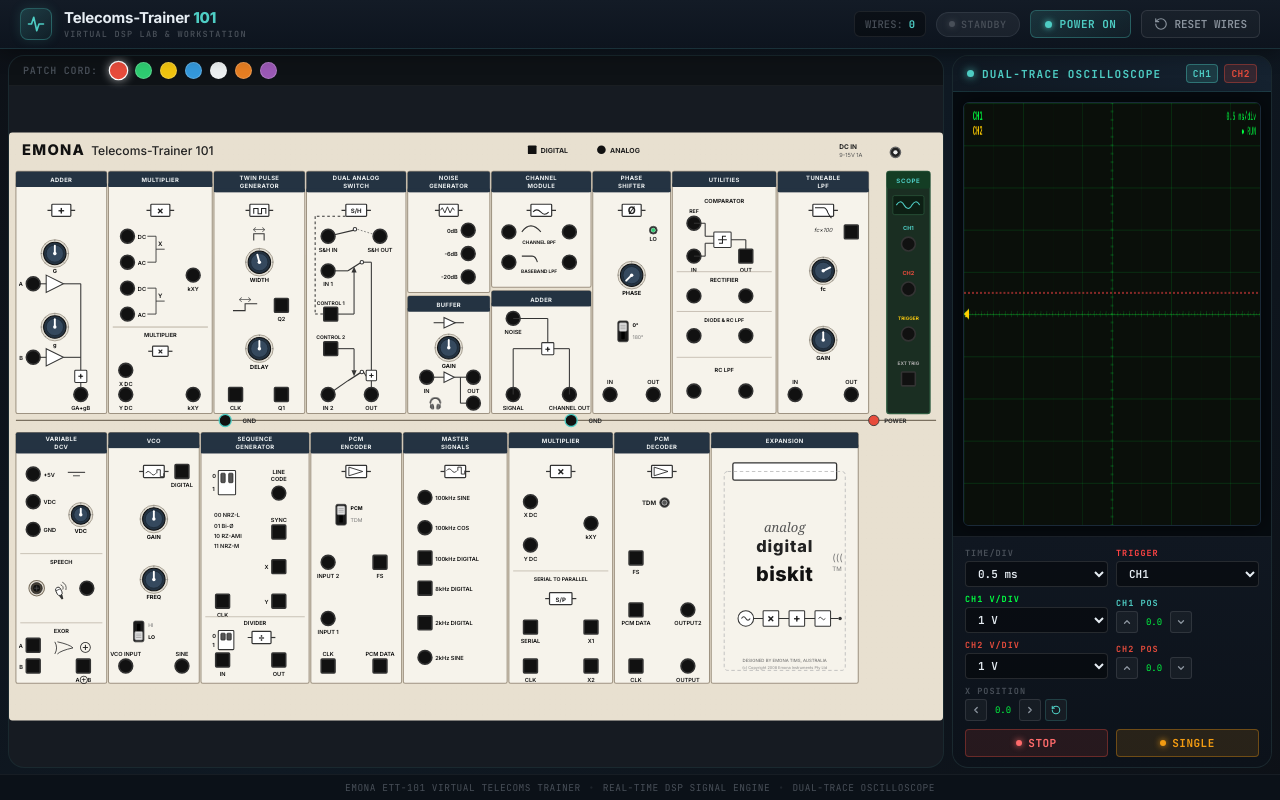
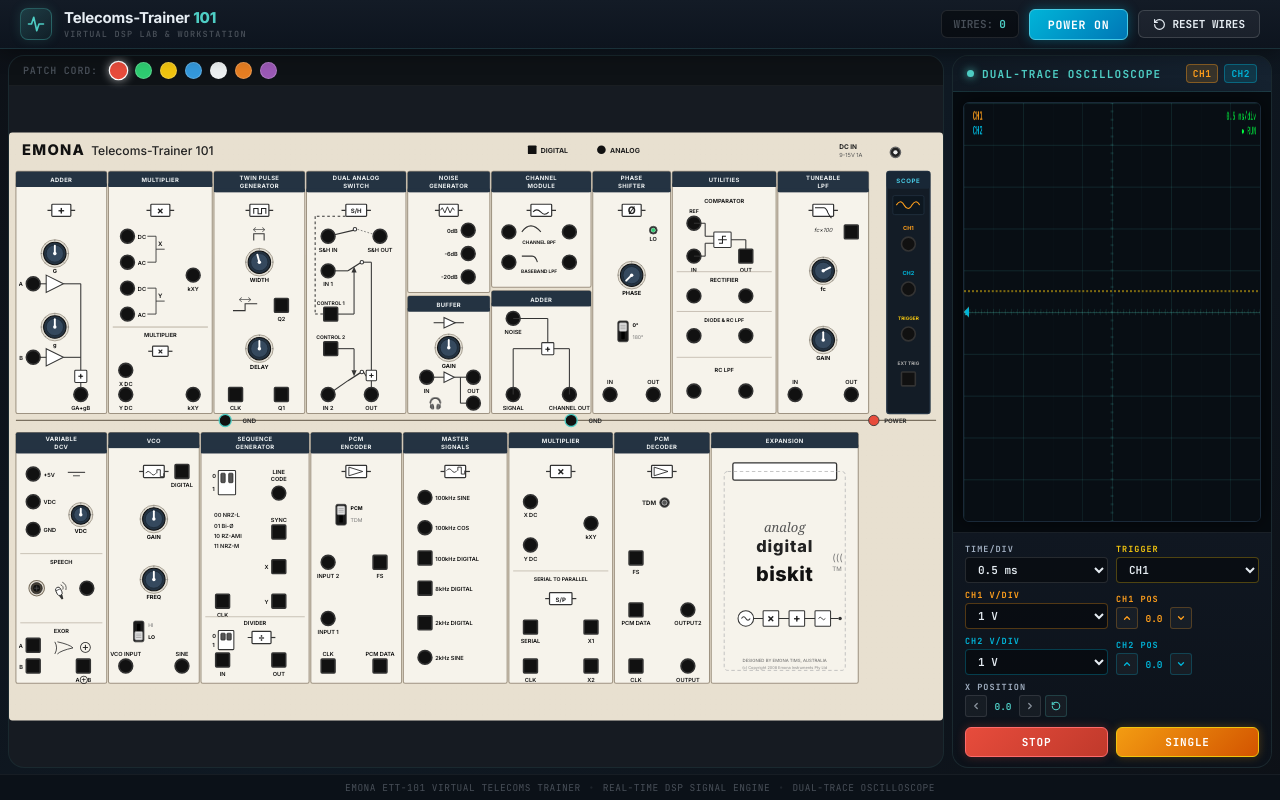
Before and after one commit to omaralaa7/telecoms-trainer-simulator-omarator, a React (Vite) app in the folder telecoms-app/: page / in a window 1280 px wide. Built offline with nearby package versions, Linux system fonts and the light colour scheme.

Commit message:
CH1 Orange / CH2 Blue waveform colors, remove DSP Live badge, solid interactive action buttons, unified color scheme

```diff
--- a/telecoms-app/src/App.css
+++ b/telecoms-app/src/App.css
@@ -122,130 +122,97 @@
   gap: 10px;
 }
 
-/* ─── Telemetry & Status Badges ─── */
+/* ─── Telemetry Badges ─── */
 .telemetry-badge {
   display: flex;
   align-items: center;
   gap: 6px;
-  padding: 5px 10px;
-  background: rgba(0, 0, 0, 0.35);
-  border: 1px solid rgba(255, 255, 255, 0.08);
+  padding: 6px 12px;
+  background: rgba(0, 0, 0, 0.4);
+  border: 1px solid rgba(255, 255, 255, 0.1);
   border-radius: var(--radius-sm);
   font-family: 'JetBrains Mono', monospace;
-  font-size: 10.5px;
+  font-size: 11px;
 }
 
 .telemetry-label {
   color: var(--text-muted);
-  font-weight: 500;
+  font-weight: 600;
 }
 
 .telemetry-val {
   color: var(--accent-cyan);
-  font-weight: 700;
+  font-weight: 800;
 }
 
-.status-pill {
-  display: flex;
+/* ─── Primary Action Buttons ─── */
+.primary-power-btn {
+  display: inline-flex;
+  align-items: center;
+  justify-content: center;
+  padding: 7px 18px;
+  border-radius: var(--radius-sm);
+  font-family: 'JetBrains Mono', monospace;
+  font-size: 11.5px;
+  font-weight: 800;
+  letter-spacing: 0.8px;
+  cursor: pointer;
+  border: 1px solid;
+  transition: all var(--transition-fast);
+  box-shadow: 0 2px 8px rgba(0, 0, 0, 0.3);
+}
+
+.primary-power-btn:disabled {
+  opacity: 0.6;
+  cursor: wait;
+}
+
+.power-btn-on {
+  background: linear-gradient(135deg, #00b4d8, #0077b6);
+  color: #ffffff;
+  border-color: #48cae4;
+  box-shadow: 0 0 12px rgba(0, 180, 216, 0.35);
+}
+
+.power-btn-on:hover {
+  background: linear-gradient(135deg, #48cae4, #0096c7);
+  box-shadow: 0 0 16px rgba(0, 180, 216, 0.55);
+  transform: translateY(-1px);
+}
+
+.power-btn-off {
+  background: linear-gradient(135deg, #e74c3c, #c0392b);
+  color: #ffffff;
+  border-color: #ff6b6b;
+  box-shadow: 0 0 12px rgba(231, 76, 60, 0.4);
+}
+
+.power-btn-off:hover {
+  background: linear-gradient(135deg, #ff6b6b, #d63031);
+  box-shadow: 0 0 16px rgba(231, 76, 60, 0.6);
+  transform: translateY(-1px);
+}
+
+.reset-patch-btn {
+  display: inline-flex;
   align-items: center;
   gap: 6px;
-  padding: 5px 12px;
-  border-radius: 20px;
-  font-family: 'JetBrains Mono', monospace;
-  font-size: 10px;
-  font-weight: 600;
-  letter-spacing: 0.5px;
-}
-
-.status-pill.online {
-  background: rgba(46, 204, 113, 0.1);
-  color: #2ecc71;
-  border: 1px solid rgba(46, 204, 113, 0.25);
-}
-
-.status-pill.offline {
-  background: rgba(139, 148, 158, 0.1);
-  color: var(--text-muted);
-  border: 1px solid rgba(139, 148, 158, 0.15);
-}
-
-.status-dot-pulse {
-  width: 6px;
-  height: 6px;
-  border-radius: 50%;
-  background: currentColor;
-  box-shadow: 0 0 6px currentColor;
-  animation: pulse 1.5s ease-in-out infinite;
-}
-
-/* ─── Action Buttons ─── */
-.power-toggle-btn {
-  display: flex;
-  align-items: center;
-  gap: 8px;
+  background: rgba(255, 255, 255, 0.05);
+  color: var(--text-primary);
+  border: 1px solid rgba(255, 255, 255, 0.15);
   padding: 6px 14px;
   border-radius: var(--radius-sm);
   font-family: 'JetBrains Mono', monospace;
   font-size: 11px;
   font-weight: 700;
-  letter-spacing: 0.5px;
-  cursor: pointer;
-  transition: all var(--transition-fast);
-  border: 1px solid;
-}
-
-.power-indicator-dot {
-  width: 7px;
-  height: 7px;
-  border-radius: 50%;
-  background: currentColor;
-  box-shadow: 0 0 6px currentColor;
-}
-
-.power-off-standby {
-  background: linear-gradient(135deg, rgba(78, 205, 196, 0.15), rgba(78, 205, 196, 0.05));
-  color: var(--accent-cyan);
-  border-color: rgba(78, 205, 196, 0.3);
-}
-
-.power-off-standby:hover {
-  background: linear-gradient(135deg, rgba(78, 205, 196, 0.25), rgba(78, 205, 196, 0.1));
-  box-shadow: 0 0 12px rgba(78, 205, 196, 0.25);
-  transform: translateY(-1px);
-}
-
-.power-on-active {
-  background: linear-gradient(135deg, #c0392b, #962d22);
-  color: #ffffff;
-  border-color: #e74c3c;
-  box-shadow: 0 0 14px rgba(231, 76, 60, 0.35);
-}
-
-.power-on-active:hover {
-  background: linear-gradient(135deg, #d63031, #c0392b);
-  transform: translateY(-1px);
-}
-
-.reset-patch-btn {
-  display: flex;
-  align-items: center;
-  gap: 6px;
-  background: rgba(255, 255, 255, 0.03);
-  color: var(--text-secondary);
-  border: 1px solid rgba(255, 255, 255, 0.1);
-  padding: 6px 12px;
-  border-radius: var(--radius-sm);
-  font-family: 'JetBrains Mono', monospace;
-  font-size: 11px;
-  font-weight: 600;
   cursor: pointer;
   transition: all var(--transition-fast);
 }
 
 .reset-patch-btn:hover {
-  color: var(--text-primary);
-  border-color: rgba(255, 255, 255, 0.25);
-  background: rgba(255, 255, 255, 0.08);
+  color: #ffffff;
+  border-color: rgba(255, 255, 255, 0.4);
+  background: rgba(255, 255, 255, 0.12);
   transform: translateY(-1px);
 }
 
@@ -560,15 +527,15 @@
 }
 
 .scope-ch-tag.ch1 {
-  background: rgba(78, 205, 196, 0.15);
-  color: #4ecdc4;
-  border: 1px solid rgba(78, 205, 196, 0.4);
+  background: rgba(255, 159, 28, 0.15);
+  color: #ff9f1c;
+  border: 1px solid rgba(255, 159, 28, 0.4);
 }
 
 .scope-ch-tag.ch2 {
-  background: rgba(231, 76, 60, 0.15);
-  color: #e74c3c;
-  border: 1px solid rgba(231, 76, 60, 0.4);
+  background: rgba(0, 180, 216, 0.15);
+  color: #00b4d8;
+  border: 1px solid rgba(0, 180, 216, 0.4);
 }
 
 .scope-power-dot {
@@ -629,12 +596,7 @@
 .scope-btn-row {
   justify-content: stretch;
   gap: 8px;
-  margin-top: 2px;
-}
-
-.scope-btn-row .scope-btn {
-  flex: 1;
-  margin-left: 0;
+  margin-top: 4px;
 }
 
 .scope-control-group {
@@ -667,7 +629,7 @@
 }
 
 .scope-select:hover {
-  border-color: rgba(78, 205, 196, 0.4);
+  border-color: rgba(255, 255, 255, 0.3);
   background: rgba(0, 0, 0, 0.6);
 }
 
@@ -676,64 +638,84 @@
   box-shadow: 0 0 8px rgba(78, 205, 196, 0.25);
 }
 
+.scope-select-ch1 {
+  border-color: rgba(255, 159, 28, 0.3);
+}
+
+.scope-select-ch1:focus {
+  border-color: #ff9f1c;
+  box-shadow: 0 0 8px rgba(255, 159, 28, 0.3);
+}
+
+.scope-select-ch2 {
+  border-color: rgba(0, 180, 216, 0.3);
+}
+
+.scope-select-ch2:focus {
+  border-color: #00b4d8;
+  box-shadow: 0 0 8px rgba(0, 180, 216, 0.3);
+}
+
 .scope-select option {
   background: #0d141e;
   color: var(--text-primary);
 }
 
-.scope-btn {
+/* ─── Scope Action Buttons (Solid, Unmistakable Buttons) ─── */
+.scope-action-btn {
+  flex: 1;
   display: flex;
   align-items: center;
   justify-content: center;
-  gap: 6px;
-  padding: 6px 12px;
-  border: 1px solid;
-  border-radius: 4px;
+  padding: 7px 12px;
+  border-radius: var(--radius-sm);
   font-family: 'JetBrains Mono', monospace;
   font-size: 11px;
-  font-weight: 700;
+  font-weight: 800;
   cursor: pointer;
+  border: 1px solid;
   transition: all var(--transition-fast);
-  letter-spacing: 0.5px;
+  letter-spacing: 0.8px;
+  box-shadow: 0 2px 6px rgba(0, 0, 0, 0.3);
 }
 
-.btn-indicator-dot {
-  width: 6px;
-  height: 6px;
-  border-radius: 50%;
-  background: currentColor;
-  box-shadow: 0 0 6px currentColor;
+.scope-btn-run {
+  background: linear-gradient(135deg, #2ecc71, #27ae60);
+  color: #ffffff;
+  border-color: #2ecc71;
+  box-shadow: 0 0 10px rgba(46, 204, 113, 0.3);
 }
 
-.scope-btn-running {
-  background: rgba(231, 76, 60, 0.12);
-  color: #ff6b6b;
-  border-color: rgba(231, 76, 60, 0.35);
+.scope-btn-run:hover {
+  background: linear-gradient(135deg, #40d47e, #2ecc71);
+  box-shadow: 0 0 14px rgba(46, 204, 113, 0.5);
+  transform: translateY(-1px);
 }
 
-.scope-btn-running:hover {
-  background: rgba(231, 76, 60, 0.25);
+.scope-btn-stop {
+  background: linear-gradient(135deg, #e74c3c, #c0392b);
+  color: #ffffff;
+  border-color: #ff6b6b;
+  box-shadow: 0 0 10px rgba(231, 76, 60, 0.3);
 }
 
-.scope-btn-stopped {
-  background: rgba(46, 204, 113, 0.12);
-  color: #2ecc71;
-  border-color: rgba(46, 204, 113, 0.35);
-}
-
-.scope-btn-stopped:hover {
-  background: rgba(46, 204, 113, 0.25);
-  box-shadow: 0 0 10px rgba(46, 204, 113, 0.2);
+.scope-btn-stop:hover {
+  background: linear-gradient(135deg, #ff6b6b, #e74c3c);
+  box-shadow: 0 0 14px rgba(231, 76, 60, 0.5);
+  transform: translateY(-1px);
 }
 
 .scope-btn-single {
-  background: rgba(243, 156, 18, 0.12);
-  color: #f39c12;
-  border-color: rgba(243, 156, 18, 0.35);
+  background: linear-gradient(135deg, #f39c12, #d35400);
+  color: #ffffff;
+  border-color: #f1c40f;
+  box-shadow: 0 0 10px rgba(243, 156, 18, 0.3);
 }
 
 .scope-btn-single:hover {
-  background: rgba(243, 156, 18, 0.25);
+  background: linear-gradient(135deg, #f1c40f, #f39c12);
+  box-shadow: 0 0 14px rgba(243, 156, 18, 0.5);
+  transform: translateY(-1px);
 }
 
 /* ─── Offset Controls ────────────────────────────────────────── */
@@ -758,6 +740,26 @@
   transition: all var(--transition-fast);
 }
 
+.scope-offset-btn.ch1 {
+  border-color: rgba(255, 159, 28, 0.25);
+  color: #ff9f1c;
+}
+
+.scope-offset-btn.ch1:hover {
+  background: rgba(255, 159, 28, 0.15);
+  border-color: #ff9f1c;
+}
+
+.scope-offset-btn.ch2 {
+  border-color: rgba(0, 180, 216, 0.25);
+  color: #00b4d8;
+}
+
+.scope-offset-btn.ch2:hover {
+  background: rgba(0, 180, 216, 0.15);
+  border-color: #00b4d8;
+}
+
 .scope-offset-btn:hover {
   background: rgba(255, 255, 255, 0.12);
   color: var(--text-primary);
@@ -765,8 +767,6 @@
 }
 
 .scope-offset-btn:active {
-  background: rgba(78, 205, 196, 0.2);
-  color: var(--accent-cyan);
   transform: scale(0.95);
 }
 
@@ -774,7 +774,6 @@
   margin-left: 2px;
   color: var(--accent-cyan);
   border-color: rgba(78, 205, 196, 0.2);
-  font-size: 12px;
 }
 
 .scope-reset-btn:hover {
@@ -784,10 +783,22 @@
 
 .scope-offset-val {
   font-family: 'JetBrains Mono', monospace;
-  font-size: 9px;
-  color: var(--accent-green);
+  font-size: 9.5px;
+  font-weight: 700;
   min-width: 28px;
   text-align: center;
+}
+
+.scope-offset-val.ch1 {
+  color: #ff9f1c;
+}
+
+.scope-offset-val.ch2 {
+  color: #00b4d8;
+}
+
+.scope-offset-val.xpos {
+  color: var(--accent-cyan);
 }
 
 /* ─── Footer ─────────────────────────────────────────────────── */
--- a/telecoms-app/src/App.tsx
+++ b/telecoms-app/src/App.tsx
@@ -53,28 +53,21 @@
         </div>
 
         <div className="app-actions">
-          {/* Active Telemetry */}
           <div className="telemetry-badge">
             <span className="telemetry-label">WIRES:</span>
             <span className="telemetry-val">{wires.length}</span>
           </div>
 
-          <div className={`status-pill ${audioStarted ? "online" : "offline"}`}>
-            <span className="status-dot-pulse" />
-            <span>{audioStarted ? "DSP LIVE (44.1kHz)" : "STANDBY"}</span>
-          </div>
-
           <button
-            className={`power-toggle-btn ${audioStarted ? "power-on-active" : "power-off-standby"}`}
+            className={`primary-power-btn ${audioStarted ? "power-btn-off" : "power-btn-on"}`}
             onClick={togglePower}
             disabled={loading}
           >
-            <span className="power-indicator-dot" />
-            <span>{loading ? "INITIALIZING..." : audioStarted ? "SYSTEM ON" : "POWER ON"}</span>
+            {loading ? "INITIALIZING..." : audioStarted ? "POWER OFF" : "POWER ON"}
           </button>
 
           <button className="reset-patch-btn" onClick={() => usePatchStore.getState().resetPatch()} title="Clear all active patch wires">
-            <svg width="14" height="14" viewBox="0 0 24 24" fill="none" stroke="currentColor" strokeWidth="2" strokeLinecap="round" strokeLinejoin="round">
+            <svg width="13" height="13" viewBox="0 0 24 24" fill="none" stroke="currentColor" strokeWidth="2.2" strokeLinecap="round" strokeLinejoin="round">
               <path d="M3 12a9 9 0 1 0 9-9 9.75 9.75 0 0 0-6.74 2.74L3 8" />
               <path d="M3 3v5h5" />
             </svg>
--- a/telecoms-app/src/components/Oscilloscope/ScopeCanvas.tsx
+++ b/telecoms-app/src/components/Oscilloscope/ScopeCanvas.tsx
@@ -12,12 +12,12 @@
 }
 
 const GRID_DIVISIONS = 10;
-const GRID_COLOR = "rgba(0, 255, 65, 0.12)";
-const GRID_CENTER_COLOR = "rgba(0, 255, 65, 0.3)";
-const CH1_COLOR = "#00ff41";
-const CH2_COLOR = "#ffcc00";
-const TRIGGER_COLOR = "#ff4444";
-const BG_COLOR = "#0a0f0a";
+const GRID_COLOR = "rgba(78, 205, 196, 0.12)";
+const GRID_CENTER_COLOR = "rgba(78, 205, 196, 0.25)";
+const CH1_COLOR = "#ff9f1c"; // Vibrant Oscilloscope Orange
+const CH2_COLOR = "#00b4d8"; // Vibrant Oscilloscope Electric Blue
+const TRIGGER_COLOR = "#f1c40f"; // Amber Trigger Line
+const BG_COLOR = "#080e14";
 
 export default function ScopeCanvas({ width, height }: ScopeCanvasProps) {
   const canvasRef = useRef<HTMLCanvasElement>(null);
--- a/telecoms-app/src/components/Oscilloscope/ScopeControls.tsx
+++ b/telecoms-app/src/components/Oscilloscope/ScopeControls.tsx
@@ -20,7 +20,7 @@
       {/* Row 1: Timebase + Trigger */}
       <div className="scope-controls-row">
         <div className="scope-control-group">
-          <label className="scope-label">TIME/DIV</label>
+          <label className="scope-label" style={{ color: "#a0aec0" }}>TIME/DIV</label>
           <select className="scope-select"
             value={scopeSettings.timebaseMs}
             onChange={(e) => setScopeSettings({ timebaseMs: parseFloat(e.target.value) })}>
@@ -30,8 +30,9 @@
           </select>
         </div>
         <div className="scope-control-group">
-          <label className="scope-label" style={{ color: "#ff4444" }}>TRIGGER</label>
+          <label className="scope-label" style={{ color: "#f1c40f" }}>TRIGGER</label>
           <select className="scope-select"
+            style={{ borderColor: "rgba(241, 196, 15, 0.3)" }}
             value={scopeSettings.triggerSource}
             onChange={(e) => setScopeSettings({ triggerSource: e.target.value as TriggerSource })}>
             <option value="ch1">CH1</option>
@@ -42,11 +43,11 @@
         </div>
       </div>
 
-      {/* Row 2: CH1 V/div + Position */}
+      {/* Row 2: CH1 V/div + Position (Uniform ORANGE #ff9f1c) */}
       <div className="scope-controls-row">
         <div className="scope-control-group">
-          <label className="scope-label" style={{ color: "#00ff41" }}>CH1 V/DIV</label>
-          <select className="scope-select"
+          <label className="scope-label" style={{ color: "#ff9f1c" }}>CH1 V/DIV</label>
+          <select className="scope-select scope-select-ch1"
             value={scopeSettings.ch1VPerDiv}
             onChange={(e) => setScopeSettings({ ch1VPerDiv: parseFloat(e.target.value) })}>
             {vDivOptions.map((v) => (
@@ -55,24 +56,24 @@
           </select>
         </div>
         <div className="scope-control-group">
-          <label className="scope-label" style={{ color: "#4ecdc4" }}>CH1 POS</label>
+          <label className="scope-label" style={{ color: "#ff9f1c" }}>CH1 POS</label>
           <div className="scope-offset-btns">
-            <button className="scope-offset-btn" onClick={() => nudgeOffset("ch1YOffset", 0.5)} title="Shift CH1 Up">
+            <button className="scope-offset-btn ch1" onClick={() => nudgeOffset("ch1YOffset", 0.5)} title="Shift CH1 Up">
               <svg width="10" height="10" viewBox="0 0 24 24" fill="none" stroke="currentColor" strokeWidth="3" strokeLinecap="round" strokeLinejoin="round"><path d="M18 15l-6-6-6 6"/></svg>
             </button>
-            <span className="scope-offset-val">{scopeSettings.ch1YOffset.toFixed(1)}</span>
-            <button className="scope-offset-btn" onClick={() => nudgeOffset("ch1YOffset", -0.5)} title="Shift CH1 Down">
+            <span className="scope-offset-val ch1">{scopeSettings.ch1YOffset.toFixed(1)}</span>
+            <button className="scope-offset-btn ch1" onClick={() => nudgeOffset("ch1YOffset", -0.5)} title="Shift CH1 Down">
               <svg width="10" height="10" viewBox="0 0 24 24" fill="none" stroke="currentColor" strokeWidth="3" strokeLinecap="round" strokeLinejoin="round"><path d="M6 9l6 6 6-6"/></svg>
             </button>
           </div>
         </div>
       </div>
 
-      {/* Row 3: CH2 V/div + Position */}
+      {/* Row 3: CH2 V/div + Position (Uniform BLUE #00b4d8) */}
       <div className="scope-controls-row">
         <div className="scope-control-group">
-          <label className="scope-label" style={{ color: "#e74c3c" }}>CH2 V/DIV</label>
-          <select className="scope-select"
+          <label className="scope-label" style={{ color: "#00b4d8" }}>CH2 V/DIV</label>
+          <select className="scope-select scope-select-ch2"
             value={scopeSettings.ch2VPerDiv}
             onChange={(e) => setScopeSettings({ ch2VPerDiv: parseFloat(e.target.value) })}>
             {vDivOptions.map((v) => (
@@ -81,13 +82,13 @@
           </select>
         </div>
         <div className="scope-control-group">
-          <label className="scope-label" style={{ color: "#e74c3c" }}>CH2 POS</label>
+          <label className="scope-label" style={{ color: "#00b4d8" }}>CH2 POS</label>
           <div className="scope-offset-btns">
-            <button className="scope-offset-btn" onClick={() => nudgeOffset("ch2YOffset", 0.5)} title="Shift CH2 Up">
+            <button className="scope-offset-btn ch2" onClick={() => nudgeOffset("ch2YOffset", 0.5)} title="Shift CH2 Up">
               <svg width="10" height="10" viewBox="0 0 24 24" fill="none" stroke="currentColor" strokeWidth="3" strokeLinecap="round" strokeLinejoin="round"><path d="M18 15l-6-6-6 6"/></svg>
             </button>
-            <span className="scope-offset-val">{scopeSettings.ch2YOffset.toFixed(1)}</span>
-            <button className="scope-offset-btn" onClick={() => nudgeOffset("ch2YOffset", -0.5)} title="Shift CH2 Down">
+            <span className="scope-offset-val ch2">{scopeSettings.ch2YOffset.toFixed(1)}</span>
+            <button className="scope-offset-btn ch2" onClick={() => nudgeOffset("ch2YOffset", -0.5)} title="Shift CH2 Down">
               <svg width="10" height="10" viewBox="0 0 24 24" fill="none" stroke="currentColor" strokeWidth="3" strokeLinecap="round" strokeLinejoin="round"><path d="M6 9l6 6 6-6"/></svg>
             </button>
           </div>
@@ -97,12 +98,12 @@
       {/* Row 4: X-Offset (horizontal scroll) */}
       <div className="scope-controls-row">
         <div className="scope-control-group" style={{ flex: 1 }}>
-          <label className="scope-label">X POSITION</label>
+          <label className="scope-label" style={{ color: "#a0aec0" }}>X POSITION</label>
           <div className="scope-offset-btns">
             <button className="scope-offset-btn" onClick={() => nudgeOffset("xOffset", -0.5)} title="Pan Left">
               <svg width="10" height="10" viewBox="0 0 24 24" fill="none" stroke="currentColor" strokeWidth="3" strokeLinecap="round" strokeLinejoin="round"><path d="M15 18l-6-6 6-6"/></svg>
             </button>
-            <span className="scope-offset-val">{scopeSettings.xOffset.toFixed(1)}</span>
+            <span className="scope-offset-val xpos">{scopeSettings.xOffset.toFixed(1)}</span>
             <button className="scope-offset-btn" onClick={() => nudgeOffset("xOffset", 0.5)} title="Pan Right">
               <svg width="10" height="10" viewBox="0 0 24 24" fill="none" stroke="currentColor" strokeWidth="3" strokeLinecap="round" strokeLinejoin="round"><path d="M9 18l6-6-6-6"/></svg>
             </button>
@@ -117,15 +118,13 @@
       {/* Row 5: Run/Stop + Single */}
       <div className="scope-controls-row scope-btn-row">
         <button
-          className={`scope-btn ${scopeSettings.running ? "scope-btn-running" : "scope-btn-stopped"}`}
+          className={`scope-action-btn ${scopeSettings.running ? "scope-btn-stop" : "scope-btn-run"}`}
           onClick={() => setScopeSettings({ running: !scopeSettings.running })}>
-          <span className="btn-indicator-dot" />
-          <span>{scopeSettings.running ? "STOP" : "RUN"}</span>
+          {scopeSettings.running ? "STOP" : "RUN"}
         </button>
-        <button className="scope-btn scope-btn-single"
+        <button className="scope-action-btn scope-btn-single"
           onClick={() => { setScopeSettings({ running: true }); setTimeout(() => setScopeSettings({ running: false }), 50); }}>
-          <span className="btn-indicator-dot" />
-          <span>SINGLE</span>
+          SINGLE
         </button>
       </div>
     </div>
--- a/telecoms-app/src/components/PatchPanel/BoardRenderer.tsx
+++ b/telecoms-app/src/components/PatchPanel/BoardRenderer.tsx
@@ -1245,17 +1245,17 @@
       {/* SCOPE TERMINAL STRIP                                          */}
       {/* ══════════════════════════════════════════════════════════════ */}
       <g>
-        <rect x={W - 65} y={ROW1_Y} width={50} height={ROW1_H} fill="#1a2e22" stroke="#2d5a3f" strokeWidth={1.5} rx={3} />
-        <rect x={W - 65} y={ROW1_Y} width={50} height={20} fill="#143d24" rx={3} />
-        <text x={W - 40} y={ROW1_Y + 14} textAnchor="middle" fontSize="7" fontWeight="bold" fill="#4ecdc4" letterSpacing="0.8">SCOPE</text>
+        <rect x={W - 65} y={ROW1_Y} width={50} height={ROW1_H} fill="#131c26" stroke="#253545" strokeWidth={1.5} rx={3} />
+        <rect x={W - 65} y={ROW1_Y} width={50} height={20} fill="#182736" rx={3} />
+        <text x={W - 40} y={ROW1_Y + 14} textAnchor="middle" fontSize="7" fontWeight="bold" fill="#48cae4" letterSpacing="0.8">SCOPE</text>
 
-        <rect x={W - 58} y={ROW1_Y + 28} width={36} height={22} fill="#0d1f14" stroke="#2d5a3f" strokeWidth={0.8} rx={2} />
-        <path d={`M ${W - 54} ${ROW1_Y + 39} q 5 -8 9 0 q 5 8 9 0 q 5 -8 9 0`} fill="none" stroke="#4ecdc4" strokeWidth={1.2} />
+        <rect x={W - 58} y={ROW1_Y + 28} width={36} height={22} fill="#0d1720" stroke="#253545" strokeWidth={0.8} rx={2} />
+        <path d={`M ${W - 54} ${ROW1_Y + 39} q 5 -8 9 0 q 5 8 9 0 q 5 -8 9 0`} fill="none" stroke="#ff9f1c" strokeWidth={1.2} />
 
-        <text x={W - 40} y={ROW1_Y + 68} textAnchor="middle" fontSize="6.5" fill="#4ecdc4" fontWeight="bold">CH1</text>
+        <text x={W - 40} y={ROW1_Y + 68} textAnchor="middle" fontSize="6.5" fill="#ff9f1c" fontWeight="bold">CH1</text>
         <PortJack id="scope.ch1" x={W - 40} y={ROW1_Y + 84} type="analog" direction="in" label="" labelPos="none" />
 
-        <text x={W - 40} y={ROW1_Y + 120} textAnchor="middle" fontSize="6.5" fill="#e74c3c" fontWeight="bold">CH2</text>
+        <text x={W - 40} y={ROW1_Y + 120} textAnchor="middle" fontSize="6.5" fill="#00b4d8" fontWeight="bold">CH2</text>
         <PortJack id="scope.ch2" x={W - 40} y={ROW1_Y + 136} type="analog" direction="in" label="" labelPos="none" />
 
         <text x={W - 40} y={ROW1_Y + 172} textAnchor="middle" fontSize="5.5" fill="#f1c40f" fontWeight="bold">TRIGGER</text>
```
